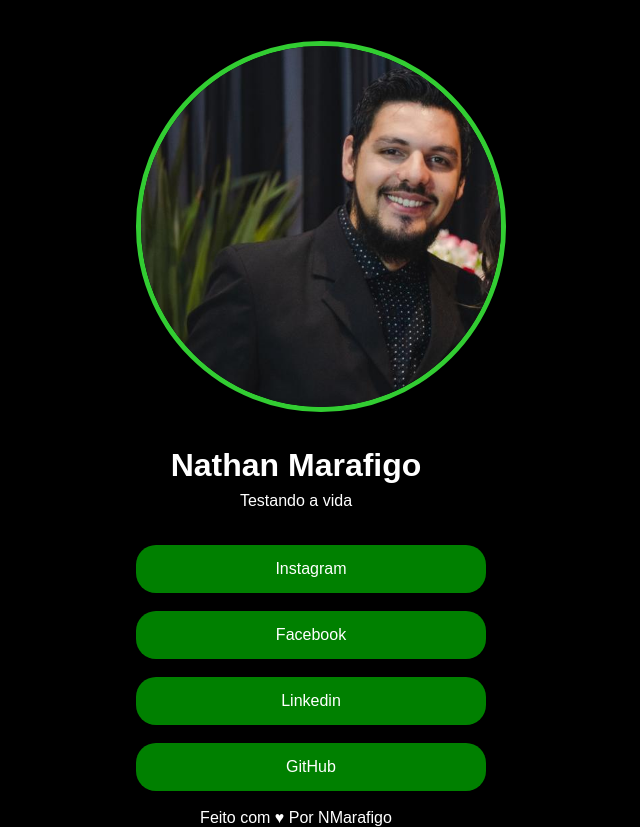
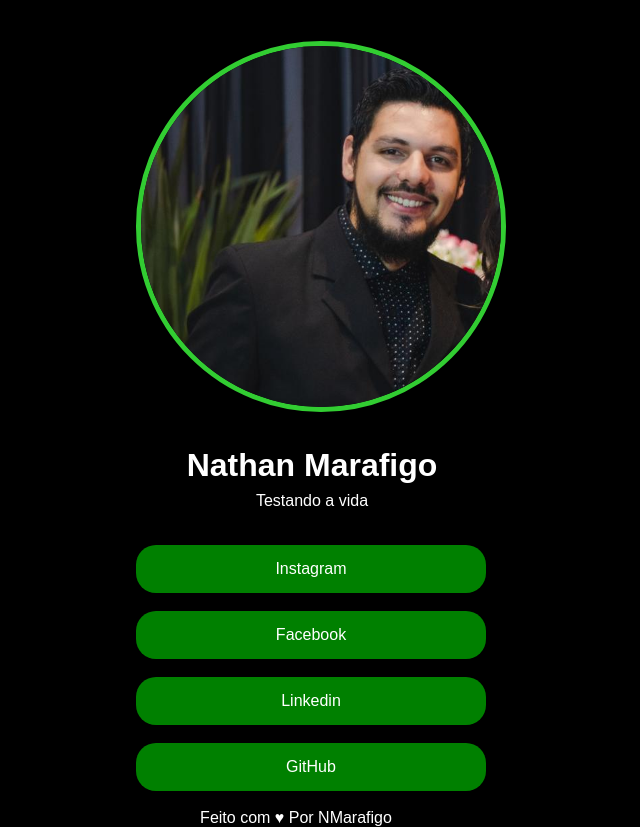
Before and after one commit to NathanDoD/marafigolinks, a plain HTML site: page index.html in a window 1280 px wide. Shown: the whole page, without its empty margins (344-984 px from the left). Drawn offline with Linux system fonts and the light colour scheme.

Commit message:
Update style.css

```diff
--- a/style.css
+++ b/style.css
@@ -16,9 +16,11 @@ h1 {
     color: white;
     margin-top: 31px;
     margin-bottom: 8px;
+    transform: translate(5%);
 }
 p {
     color: white;
+    transform: translate(5%);
 }
 ul {
     margin-top: 35px;
```
